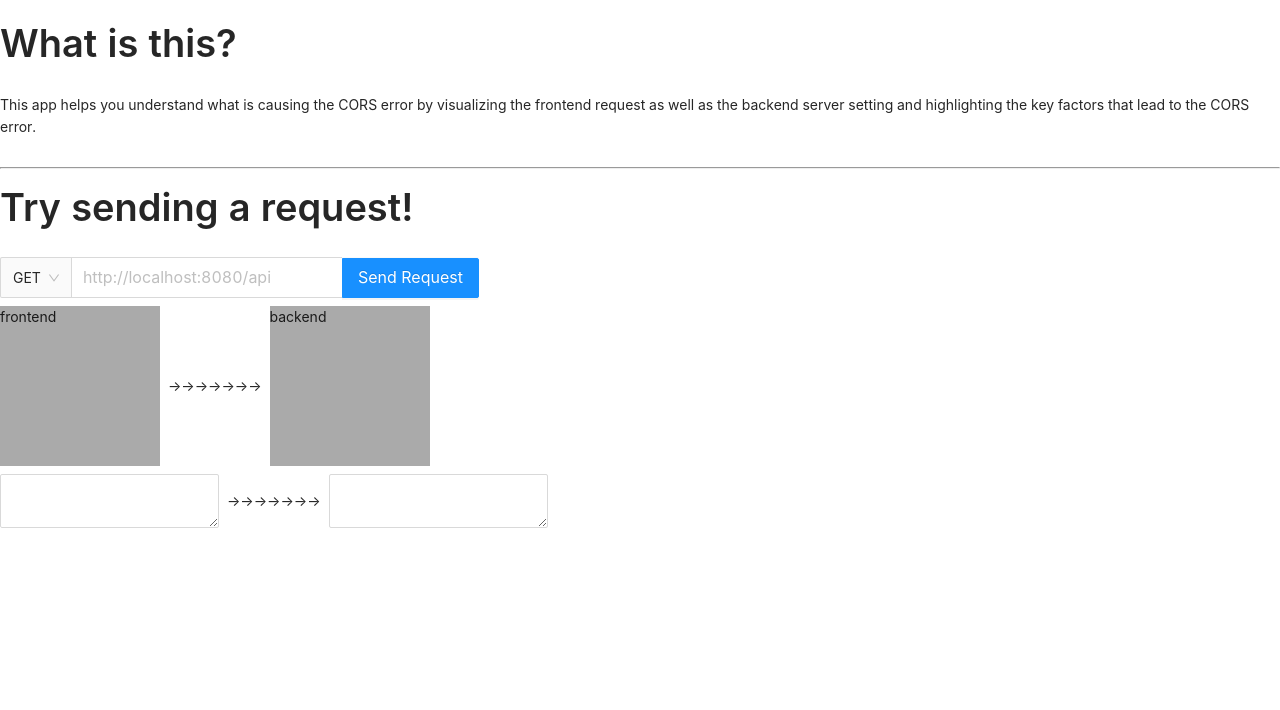
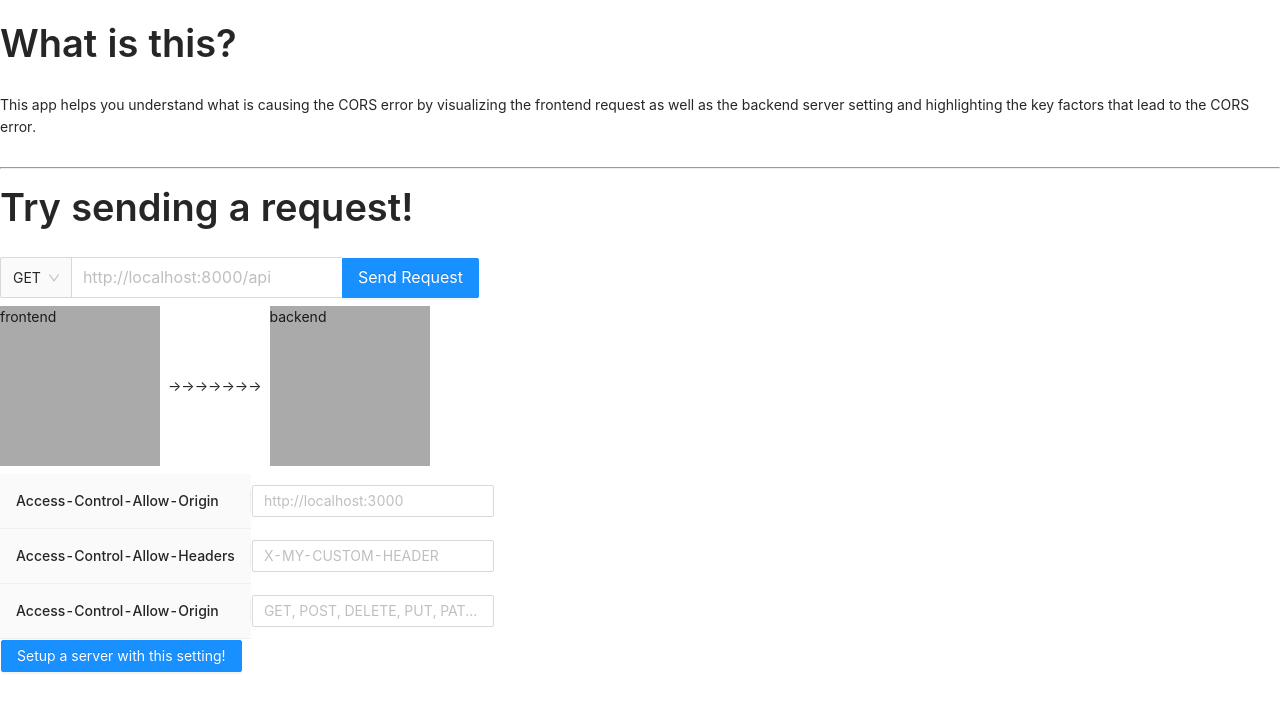
Before and after one commit to verhichi/cors-sandbox, a React (Vite) app in the folder packages/apps/frontend/: page / in a window 1280 px wide. Shown: the top 710 px of the page. Built offline with nearby package versions, Linux system fonts and the light colour scheme.

Commit message:
create basic table and button to fillout server cors setting and create a server based on input through an api

```diff
--- a/packages/apps/frontend/src/App.tsx
+++ b/packages/apps/frontend/src/App.tsx
@@ -1,7 +1,7 @@
 import axios, { Method } from 'axios'
-import { useState } from 'react'
+import { useState, ChangeEvent } from 'react'
 import { DEFAULT_REQUEST_URL, METHODS } from '@/constants'
-import { Input, Space, Typography, Select, Table, Tag } from 'antd'
+import { Button, Input, Space, Typography, Select } from 'antd'
 
 const { Option } = Select
 const { Search, TextArea } = Input
@@ -9,8 +9,34 @@ const { Paragraph, Text, Title } = Typography
 
 export const App = () => {
   const [loading, setLoading] = useState(false)
+  const [createServerloading, setCreateServerLoading] = useState(false)
   const [isNetworkError, setIsNetworkError] = useState(false)
   const [method, setMethod] = useState<Method>(METHODS[0])
+  const [allowedOrigin, setAllowedOrigin] = useState('')
+  const [allowedHeaders, setAllowedHeaders] = useState('')
+  const [allowedMethods, setAllowedMethods] = useState('')
+
+  const handleChangeAllowedOrigin = (e: ChangeEvent<HTMLInputElement>) =>
+    setAllowedOrigin(e.target.value)
+  const handleChangeAllowedHeaders = (e: ChangeEvent<HTMLInputElement>) =>
+    setAllowedHeaders(e.target.value)
+  const handleChangeAllowedMethods = (e: ChangeEvent<HTMLInputElement>) =>
+    setAllowedMethods(e.target.value)
+  const handleClickCreateServer = async () => {
+    setCreateServerLoading(true)
+
+    try {
+      await axios.post('http://localhost:8080/api', {
+        origin: allowedOrigin || 'http://localhost:3000',
+        allowedHeaders,
+        methods: allowedMethods,
+      })
+    } catch (e) {
+      console.log(e)
+    } finally {
+      setCreateServerLoading(false)
+    }
+  }
 
   const handleChangeMethod = (value: Method) => setMethod(value)
 
@@ -68,9 +94,53 @@ export const App = () => {
         <div className="right box">backend</div>
       </Space>
       <Space>
-        <TextArea />
-        <div className="middle">→→→→→→→</div>
-        <TextArea />
+        <div className="ant-table-container">
+          <table className="server-table">
+            <tbody className="ant-table-thead">
+              <tr className="ant-table-row">
+                <th>Access-Control-Allow-Origin</th>
+                <td className="ant-table-cell">
+                  <Input
+                    placeholder="http://localhost:3000"
+                    value={allowedOrigin}
+                    onChange={handleChangeAllowedOrigin}
+                  />
+                </td>
+              </tr>
+              <tr className="ant-table-row">
+                <th>Access-Control-Allow-Headers</th>
+                <td className="ant-table-cell">
+                  <Input
+                    placeholder="X-MY-CUSTOM-HEADER"
+                    value={allowedHeaders}
+                    onChange={handleChangeAllowedHeaders}
+                  />
+                </td>
+              </tr>
+              <tr className="ant-table-row">
+                <th>Access-Control-Allow-Origin</th>
+                <td className="ant-table-cell">
+                  <Input
+                    placeholder="GET, POST, DELETE, PUT, PATCH"
+                    value={allowedMethods}
+                    onChange={handleChangeAllowedMethods}
+                  />
+                </td>
+              </tr>
+              <tr className="ant-table-row">
+                <td colSpan={2}>
+                  <Button
+                    type="primary"
+                    loading={createServerloading}
+                    onClick={handleClickCreateServer}
+                  >
+                    Setup a server with this setting!
+                  </Button>
+                </td>
+              </tr>
+            </tbody>
+          </table>
+        </div>
       </Space>
     </Space>
   )
--- a/packages/apps/frontend/src/constants/index.ts
+++ b/packages/apps/frontend/src/constants/index.ts
@@ -1,6 +1,6 @@
 import { Method } from 'axios'
 
-export const DEFAULT_REQUEST_URL = 'http://localhost:8080/api'
+export const DEFAULT_REQUEST_URL = 'http://localhost:8000/api'
 export const METHODS: Method[] = [
   'GET',
   'DELETE',
--- /dev/null
+++ b/packages/apps/frontend/src/types/index.ts
@@ -0,0 +1,5 @@
+export type tServerOptions = {
+  origin: string
+  allowedHeaders: string
+  methods: string
+}
```
